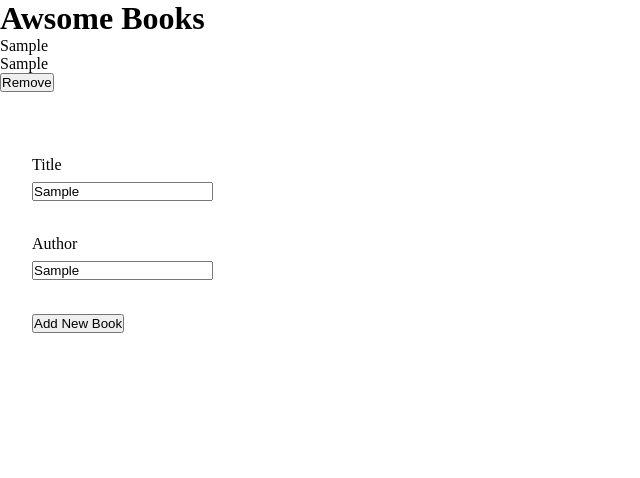
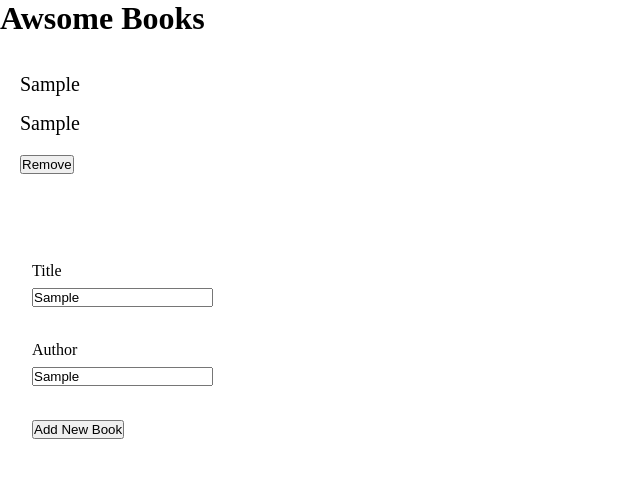
Before and after one commit to Chimoneg27/Awesome-Books, a website: page index.html in a window 1280 px wide. Both pictures are taken after typing "Sample", "Sample" into the empty fields and a click on the input "Add New Book". Shown: the whole page, without its empty margins (0-640 px from the left). Drawn offline with Linux system fonts and the light colour scheme.

Commit message:
Add more styles to library

```diff
--- a/styles.css
+++ b/styles.css
@@ -14,3 +14,17 @@ form {
   gap: 0.5rem;
   padding: 2rem;
 }
+
+.reader {
+  width: 20rem;
+  font-size: 1.25rem;
+  padding: 1.25rem;
+}
+
+.reader p {
+  margin: 1rem 0;
+}
+
+.reader button {
+  margin-bottom: 0.25rem;
+}
```
